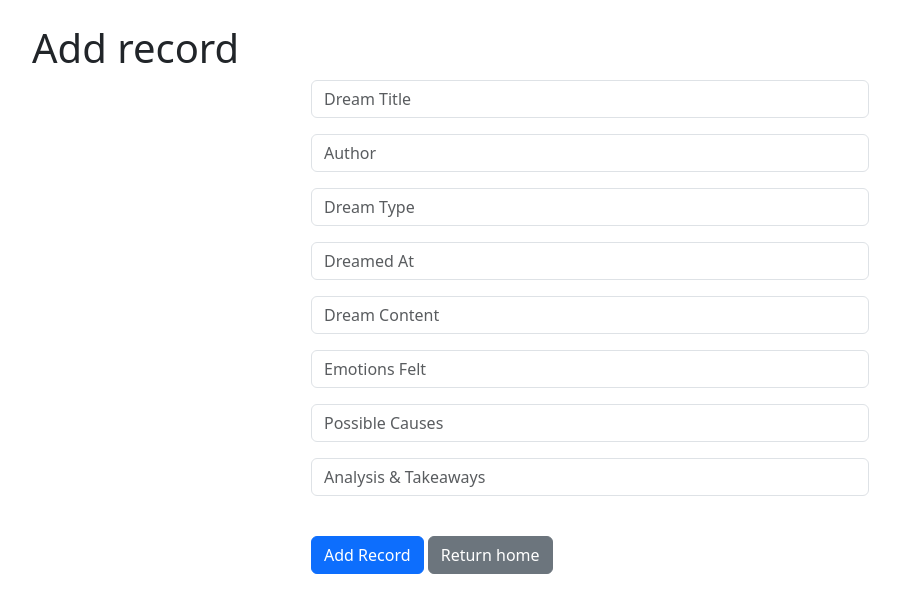
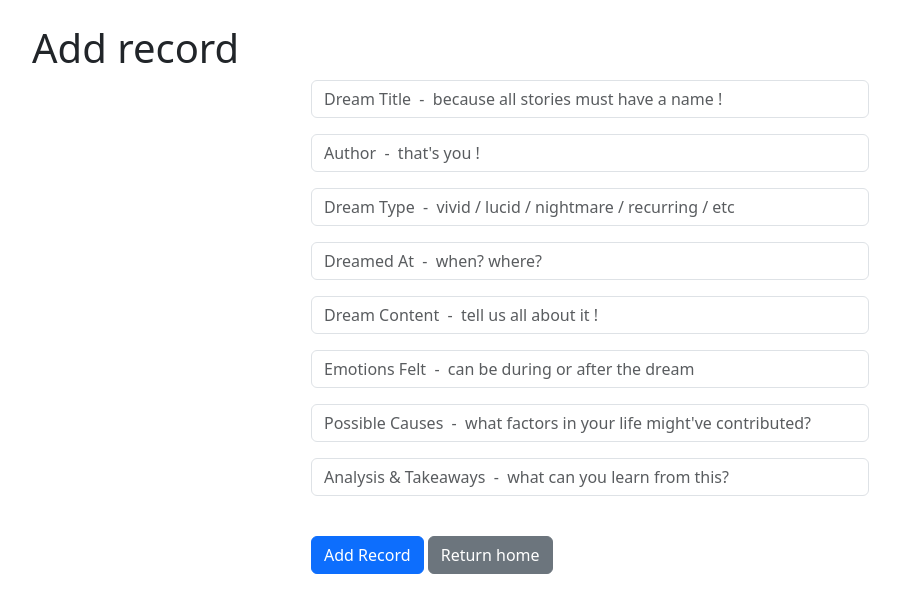
Before and after one commit to erinclemente/ClementeErin_LIS160Project, a Django app: page /add_record/ in a window 1280 px wide. Shown: the part 56-669 px from the top of the page, without its empty margins (50-950 px from the left). Run offline with Django 5.2, Linux system fonts and the light colour scheme; the visitor is signed in with stand-in values (Sample User, id 1).

Commit message:
MostlyDone

```diff
--- a/virt/pyvenv.cfg
+++ b/virt/pyvenv.cfg
@@ -1,5 +1,5 @@
 home = C:\Users\erin\AppData\Local\Microsoft\WindowsApps\PythonSoftwareFoundation.Python.3.12_qbz5n2kfra8p0
 include-system-site-packages = false
-version = 3.12.7
-executable = C:\dcrm\dcrm\virt\Scripts\python.exe
-command = C:\dcrm\dcrm\virt\Scripts\python.exe -m venv C:\dcrm\dcrm\virt
+version = 3.12.8
+executable = C:\Users\erin\AppData\Local\Microsoft\WindowsApps\PythonSoftwareFoundation.Python.3.12_qbz5n2kfra8p0\python.exe
+command = C:\Users\erin\AppData\Local\Microsoft\WindowsApps\PythonSoftwareFoundation.Python.3.12_qbz5n2kfra8p0\python.exe -m venv C:\dcrm\dcrm\virt
--- a/website/forms.py
+++ b/website/forms.py
@@ -17,7 +17,7 @@ class SignUpForm(UserCreationForm):
 		super(SignUpForm, self).__init__(*args, **kwargs)
 
 		self.fields['username'].widget.attrs['class'] = 'form-control'
-		self.fields['username'].widget.attrs['placeholder'] = 'User Name'
+		self.fields['username'].widget.attrs['placeholder'] = 'Username'
 		self.fields['username'].label = ''
 		self.fields['username'].help_text = '<span class="form-text text-muted"><small>Required. 150 characters or fewer. Letters, digits and @/./+/-/_ only.</small></span>'
 
@@ -32,15 +32,25 @@ class SignUpForm(UserCreationForm):
 		self.fields['password2'].help_text = '<span class="form-text text-muted"><small>Re-enter the password for confirmation.</small></span>'
 
 # this adds a record form for a DreamDoc
+# See Note in models.py for the context of the comments below
+
 class AddRecordForm(forms.ModelForm):
-	first_name = forms.CharField(required=True,widget=forms.widgets.TextInput(attrs={"placeholder":"Dream Title", "class":"form-control"}), label="")
-	last_name = forms.CharField(required=True,widget=forms.widgets.TextInput(attrs={"placeholder":"Author", "class":"form-control"}), label="")
-	email = forms.CharField(required=True,widget=forms.widgets.TextInput(attrs={"placeholder":"Dream Type", "class":"form-control"}), label="")
-	phone = forms.CharField(required=True,widget=forms.widgets.TextInput(attrs={"placeholder":"Dreamed At", "class":"form-control"}), label="")
-	address = forms.CharField(required=True,widget=forms.widgets.TextInput(attrs={"placeholder":"Dream Content", "class":"form-control"}), label="")
-	city = forms.CharField(required=True,widget=forms.widgets.TextInput(attrs={"placeholder":"Emotions Felt", "class":"form-control"}), label="")
-	state = forms.CharField(required=True,widget=forms.widgets.TextInput(attrs={"placeholder":"Possible Causes", "class":"form-control"}), label="")
-	zipcode = forms.CharField(required=True,widget=forms.widgets.TextInput(attrs={"placeholder":"Analysis & Takeaways", "class":"form-control"}), label="")
+	# first_name -> title
+	first_name = forms.CharField(required=True,widget=forms.widgets.TextInput(attrs={"placeholder":"Dream Title  -  because all stories must have a name !", "class":"form-control"}), label="")
+	# last_name -> author
+	last_name = forms.CharField(required=True,widget=forms.widgets.TextInput(attrs={"placeholder":"Author  -  that's you !", "class":"form-control"}), label="")
+	# email -> dream_type
+	email = forms.CharField(required=True,widget=forms.widgets.TextInput(attrs={"placeholder":"Dream Type  -  vivid / lucid / nightmare / recurring / etc", "class":"form-control"}), label="")
+	# phone -> dreamed_at
+	phone = forms.CharField(required=True,widget=forms.widgets.TextInput(attrs={"placeholder":"Dreamed At  -  when? where?", "class":"form-control"}), label="")
+	# address -> dream_content
+	address = forms.CharField(required=True,widget=forms.widgets.TextInput(attrs={"placeholder":"Dream Content  -  tell us all about it !", "class":"form-control"}), label="")
+	# city -> emotions_felt
+	city = forms.CharField(required=True,widget=forms.widgets.TextInput(attrs={"placeholder":"Emotions Felt  -  can be during or after the dream", "class":"form-control"}), label="")
+	# state -> poss_causes
+	state = forms.CharField(required=True,widget=forms.widgets.TextInput(attrs={"placeholder":"Possible Causes  -  what factors in your life might've contributed?", "class":"form-control"}), label="")
+	# zipcode -> takeaways
+	zipcode = forms.CharField(required=True,widget=forms.widgets.TextInput(attrs={"placeholder":"Analysis & Takeaways  -  what can you learn from this?", "class":"form-control"}), label="")
 
 	class Meta:
 		model = Record
--- a/website/models.py
+++ b/website/models.py
@@ -1,15 +1,32 @@
 from django.db import models
 
+"""Due to my limited understanding, I couldn't convert
+the variable names from the tutorial video into ones
+that were more appropriate for my program.
+
+As a solution, I just used the existing and made sure
+to remember what detail corresponds to what variable.
+Kindly see the correspondences below."""
+
 class Record(models.Model):
+	# Created At -> Recorded At (functions the same way)
 	created_at = models.DateTimeField(auto_now_add=True)
-	first_name = models.CharField(max_length=100)
-	last_name = models.CharField(max_length=100)
-	email = models.CharField(max_length=50)
+	# first_name -> title
+	first_name = models.CharField(max_length=50)
+	# last_name -> author
+	last_name = models.CharField(max_length=50)
+	# email -> dream_type
+	email = models.CharField(max_length=100)
+	# phone -> dreamed_at
 	phone = models.CharField(max_length=50)
-	address = models.CharField(max_length=100)
-	city = models.CharField(max_length=100)
-	state = models.CharField(max_length=100)
-	zipcode = models.CharField(max_length=100)
+	# address -> dream_content
+	address = models.CharField(max_length=1000)
+	# city -> emotions_felt
+	city = models.CharField(max_length=500)
+	# state -> poss_causes
+	state = models.CharField(max_length=1000)
+	# zipcode -> takeaways
+	zipcode = models.CharField(max_length=1000)
 
 	def __str__(self):
 		return(f"{self.first_name} {self.last_name}")
--- a/website/views.py
+++ b/website/views.py
@@ -16,7 +16,7 @@ def home(request):
 		user = authenticate(request, username=username, password=password)
 		if user is not None:
 			login(request, user)
-			messages.success(request, "You have successfully logged in. Welcome back!")
+			messages.success(request, "You have successfully entered. Welcome back, dreamer!")
 			return redirect('home')
 		else:
 			messages.success(request, "Woah, there... There was an error logging in :(")
@@ -26,7 +26,7 @@ def home(request):
 
 def logout_user(request):
 	logout(request)
-	messages.success(request, "You have been logged out!")
+	messages.success(request, "You have successfully exited. Come back soon, dreamer!")
 	return redirect('home')
 
 def register_user(request):
@@ -39,7 +39,7 @@ def register_user(request):
 			password = form.cleaned_data['password1']
 			user = authenticate(username=username, password=password)
 			login(request, user)
-			messages.success(request, "You have successfully registered. Welcome!")
+			messages.success(request, "You have successfully registered. Welcome, dreamer!")
 			return redirect('home')
 	else:
 		form = SignUpForm()
@@ -60,10 +60,10 @@ def delete_record(request, pk):
 	if request.user.is_authenticated:
 		delete_it = Record.objects.get(id=pk)
 		delete_it.delete()
-		messages.success(request, "You have deleted the record successfully.")
+		messages.success(request, "You have deleted the DreamDoc successfully.")
 		return redirect('home')
 	else:
-		messages.success(request, "You must be logged in to delete this record.")
+		messages.success(request, "You must be logged in to delete this DreamDoc.")
 
 def add_record(request):
 	form = AddRecordForm(request.POST or None)
@@ -71,7 +71,7 @@ def add_record(request):
 		if request.method == "POST":
 			if form.is_valid():
 				add_record = form.save()
-				messages.success(request, "Record added!")
+				messages.success(request, "DreamDoc added!")
 				return redirect('home')
 		return render(request, 'add_record.html', {'form':form})
 	else:
@@ -84,7 +84,7 @@ def update_record(request, pk):
 		form = AddRecordForm(request.POST or None, instance=current_record)
 		if form.is_valid():
 			form.save()
-			messages.success(request, "Record updated!")
+			messages.success(request, "DreamDoc updated!")
 			return redirect('home')
 		return render(request, 'update_record.html', {'form':form})
 	else:
```
Also changed, not shown: website/templates/home.html (+10 -9 lines), website/templates/record.html (+18 -7 lines), website/migrations/0002_alter_record_address_alter_record_city_and_more.py (added), 8 other files.
